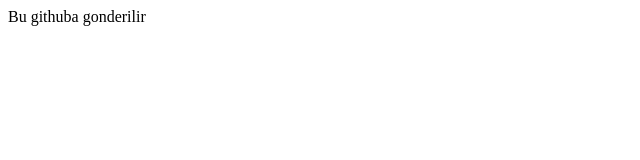
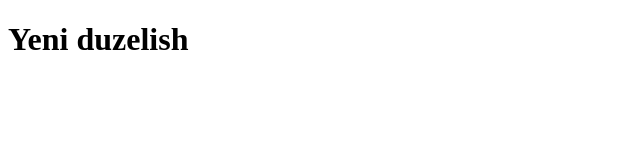
Before and after one commit to sabuhimv/google, a plain HTML site: page index.html in a window 1280 px wide. Shown: the whole page, without its empty margins (0-640 px from the left). Drawn offline with Linux system fonts and the light colour scheme.

Commit message:
h1 elave edildi

```diff
--- a/index.html
+++ b/index.html
@@ -7,6 +7,7 @@
     <title>Document</title>
 </head>
 <body>
-    Bu githuba gonderilir
+
+    <h1>Yeni duzelish</h1>
 </body>
 </html>
```
